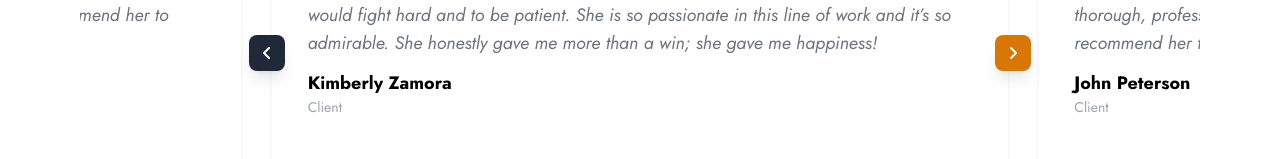
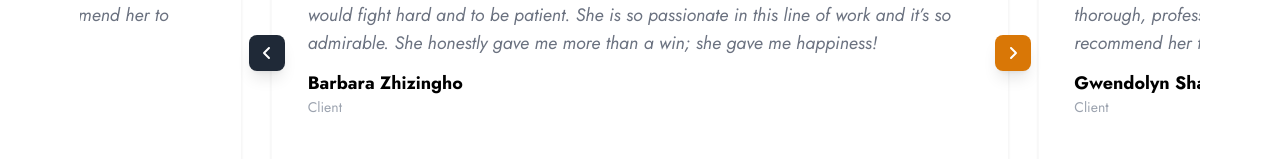
Before and after one commit to mhista/ttlFirm, a Next.js app in the folder ttlfirm/: page / in a window 1280 px wide. Shown: the part 3528-3687 px from the top of the page. Built offline with nearby package versions, Linux system fonts and the light colour scheme.

Commit message:
made new changes

```diff
--- a/ttlfirm/components/pages/home/testimonial.jsx
+++ b/ttlfirm/components/pages/home/testimonial.jsx
@@ -49,77 +49,77 @@ const TestimonialCarousel = () => {
   const testimonials = [
     {
       id: 1,
-      name: "Kimberly Zamora",
+      name: "Barbara Zhizingho",
       role: "Client",
       image: "https://via.placeholder.com/150", // Replace with real images
       text: "Originally, I had little to no faith in my case but my lawyer, Turuchi assured me that she would fight hard and to be patient. She is so passionate in this line of work and it’s so admirable. She honestly gave me more than a win; she gave me happiness!",
     },
     {
       id: 2,
-      name: "John Peterson",
+      name: "Gwendolyn Sharpe",
       role: "Client",
       image: "https://via.placeholder.com/150",
       text: "I cannot thank Turuchi enough for the amazing work she did on my case. She was thorough, professional, and always had my best interests at heart. I wouldn’t hesitate to recommend her to anyone in need of legal assistance!",
     },
     {
       id: 3,
-      name: "Sandra Mitchell",
+      name: "George Garavito",
       role: "Client",
       image: "https://via.placeholder.com/150",
       text: "Turuchi’s attention to detail and expertise were evident from the start. She walked me through every step of the process, and the outcome was better than I could have imagined. I’m so grateful for her support.",
     },
     {
       id: 4,
-      name: "Michael Adeyemi",
+      name: "Thalia Gonzalez",
       role: "Client",
       image: "https://via.placeholder.com/150",
       text: "Attorney Turuchi was a lifesaver during a very stressful time in my life. She was not only knowledgeable but also incredibly kind and patient. Her dedication to my case made all the difference.",
     },
     {
       id: 5,
-      name: "Chloe Ramirez",
+      name: "Bertha Clausen-Soir",
       role: "Client",
       image: "https://via.placeholder.com/150",
       text: "Working with Turuchi was the best decision I made. She explained everything in plain terms, kept me informed, and achieved a great result. She is an excellent lawyer who truly cares about her clients.",
     },
     {
       id: 6,
-      name: "Daniel Owens",
+      name: "Ezinne Okoro",
       role: "Client",
       image: "https://via.placeholder.com/150",
       text: "She exceeded all my expectations. Her professionalism and expertise gave me confidence throughout the entire process. I couldn’t have asked for better representation.",
     },
     {
       id: 7,
-      name: "Aisha Hassan",
+      name: "Anthony Gomez",
       role: "Client",
       image: "https://via.placeholder.com/150",
       text: "I was so impressed with Turuchi’s ability to simplify complex legal issues. She was always available to answer my questions and fought tirelessly for the best possible outcome.",
     },
     {
       id: 8,
-      name: "Victor Thompson",
+      name: "Adaeze Oforeh",
       role: "Client",
       image: "https://via.placeholder.com/150",
       text: "She took my case when I thought I had no hope. Her dedication and thorough research turned everything around. I can’t recommend her highly enough!",
     },
     {
       id: 9,
-      name: "Grace Udo",
+      name: "Jefferson Onyebuchi",
       role: "Client",
       image: "https://via.placeholder.com/150",
       text: "Turuchi was exceptional in handling my matter. Her knowledge of the law and ability to strategize were instrumental in achieving a favorable outcome. I’m so grateful for her help!",
     },
     {
       id: 10,
-      name: "James Carter",
+      name: "Chijioke Nnamdi",
       role: "Client",
       image: "https://via.placeholder.com/150",
       text: "She went above and beyond for me. Her professionalism, compassion, and unwavering commitment made the entire process smooth and successful. I’m forever thankful for her support.",
     },
     {
       id: 11,
-      name: "Emily Zhang",
+      name: "Benson Nwabuko",
       role: "Client",
       image: "https://via.placeholder.com/150",
       text: "From start to finish, Turuchi was incredible. She took the time to understand my situation, communicated clearly, and delivered outstanding results. I highly recommend her to anyone seeking legal help.",
--- a/ttlfirm/components/pages/home/whyChooseUs.jsx
+++ b/ttlfirm/components/pages/home/whyChooseUs.jsx
@@ -32,7 +32,7 @@ const WhyChooseUs = () => {
       <div className="flex flex-col sm:flex-row w-full items-center justify-center gap-7">
         <NumbersContainer title={"500+"} subtitle={"Legal Cases Handled"} aos={"zoom-in"} duration={"1000"}/>
         <NumbersContainer title={"8"} subtitle={"Years Industry Experience"} aos={"zoom-in"} duration={"1100"}/>
-        <NumbersContainer title={"100+"} subtitle={"Happy clients"} aos={"zoom-in"} duration={"1200"}/>
+        {/* <NumbersContainer title={"100+"} subtitle={"Happy clients"} aos={"zoom-in"} duration={"1200"}/> */}
       </div>
     </div>
   );
--- a/ttlfirm/components/pages/profile/imageSection.jsx
+++ b/ttlfirm/components/pages/profile/imageSection.jsx
@@ -14,7 +14,7 @@ const ImageSection = ()=>{
         {/* name and profession */}
         <div className="flex flex-col gap-7 mt-5">
           <div className="flex flex-col gap-2">
-            <h1 className="font-lora text-2xl font-medium">Jane Doe</h1>
+            <h1 className="font-lora text-2xl font-medium">Turuchi S. Iheanachor</h1>
             <h5 className="text-gray-500">Attorney</h5>
           </div>
           <div className=" flex flex-col gap-3">
```
